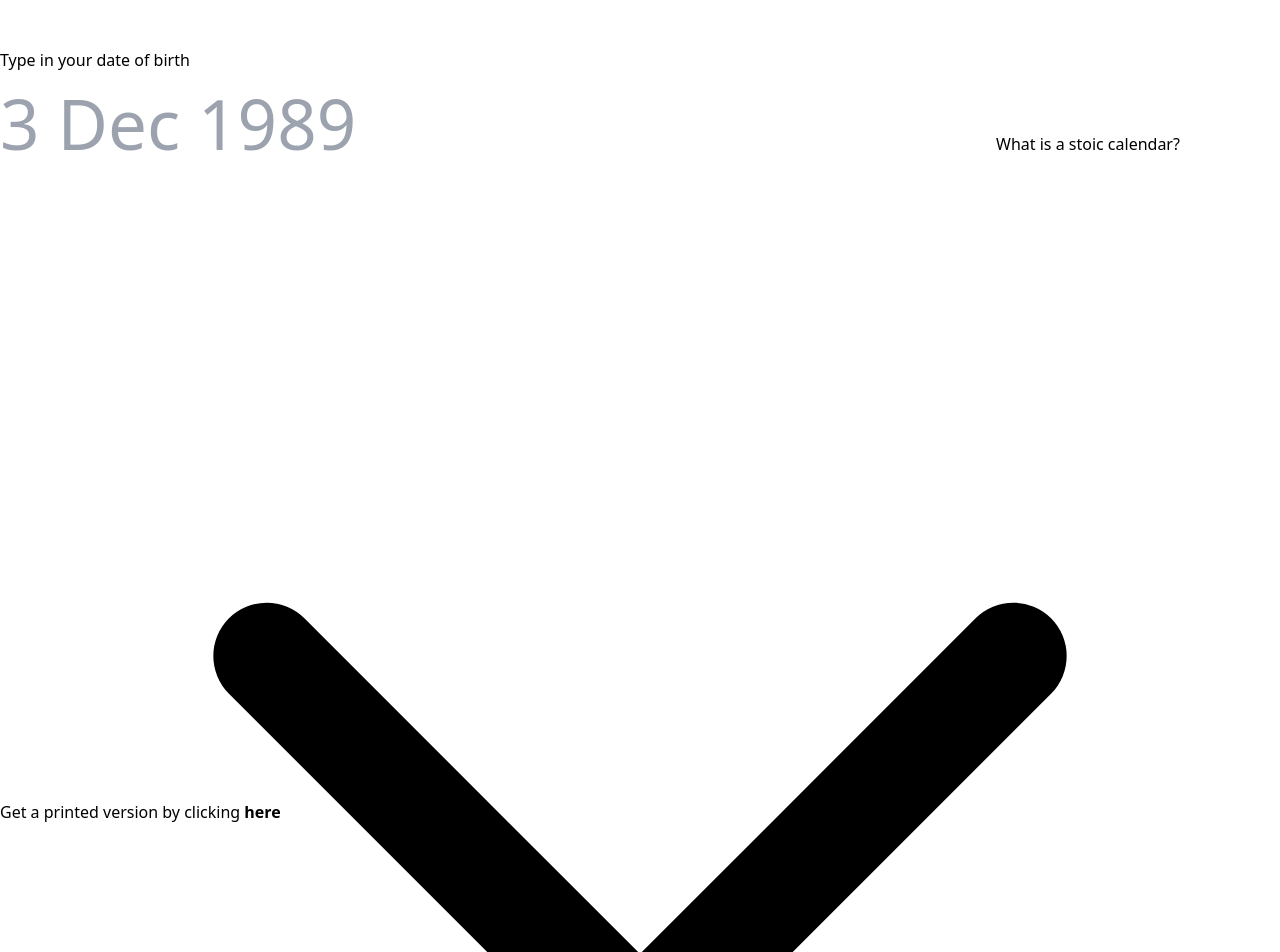
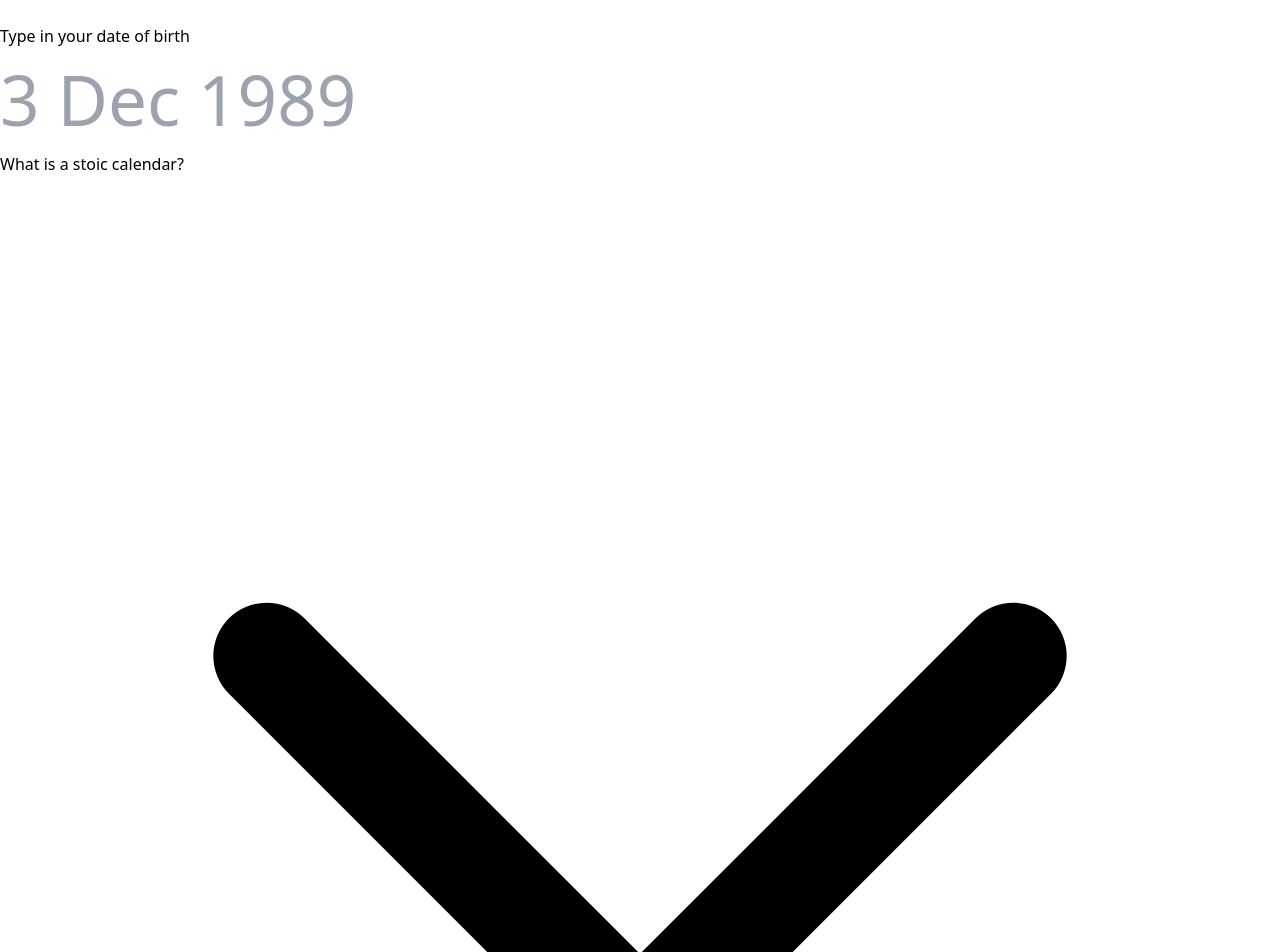
Before and after one commit to MrSunshyne/stoic-calendar, a Vue app: page / in a window 1280 px wide. Shown: the top 952 px of the page. Built offline with nearby package versions, Linux system fonts and the light colour scheme; what @tailwindcss/ui would draw is missing.

Commit message:
keyboard controls

```diff
--- a/src/components/DateSelection.vue
+++ b/src/components/DateSelection.vue
@@ -1,8 +1,5 @@
 <template>
   <div id="start" class="date-selection grid place-items-center container mx-auto print:hidden">
-    <div>
-      &nbsp;
-    </div>
     <div class="flex flex-col justify-center">
       <div class="flex flex-col gap-3 justify-center text-center ">
         <div class="text-center uppercase tracking-widest text-lg text-gray-400 flex items-center justify-center gap-2">
@@ -22,19 +19,26 @@
         </div>
         <div class="text-5xl font-serif">
           <!-- {{ getDob }} -->
-          <input v-if="hideDatepicker" type="text" v-model="temporaryAge" placeholder="3 Dec 1989" class="w-full date-text text-center border-b" />
+          <form @submit.prevent="applyAge()" v-if="hideDatepicker">
+            <input
+              type="text"
+              v-model="temporaryAge"
+              placeholder="3 Dec 1989"
+              class="w-full date-text text-center border-b focus:outline-none focus:border-black"
+            />
+          </form>
           <div class="" v-else>
             <birth-datepicker class="w-full" v-model="getAge" :inline="true" />
           </div>
           <router-link :to="{ name: 'about' }" class="text-lg py-4 text-black  hover:text-gray-500 tracking-wider">What is a stoic calendar?</router-link>
         </div>
       </div>
+      <a @click="applyAge()" class="go-to-viz text-center grid place-items-center relative" href="#viz">
+        <svg class="w-12 h-12" fill="none" stroke="black" viewBox="0 0 24 24" xmlns="http://www.w3.org/2000/svg">
+          <path stroke-linecap="round" stroke-linejoin="round" stroke-width="2" d="M19 9l-7 7-7-7"></path>
+        </svg>
+      </a>
     </div>
-    <a @click="applyAge()" class="go-to-viz text-center grid place-items-center relative" href="#viz">
-      <svg class="w-12 h-12" fill="none" stroke="black" viewBox="0 0 24 24" xmlns="http://www.w3.org/2000/svg">
-        <path stroke-linecap="round" stroke-linejoin="round" stroke-width="2" d="M19 9l-7 7-7-7"></path>
-      </svg>
-    </a>
   </div>
 </template>
 
--- a/src/components/StoicVisualizer.vue
+++ b/src/components/StoicVisualizer.vue
@@ -24,11 +24,11 @@
           <path stroke-linecap="round" stroke-linejoin="round" stroke-width="2" d="M5 15l7-7 7 7"></path>
         </svg>
       </a>
-    </div>
-    <div class="text-center py-10 print:hidden">
-      <p>
-        Get a printed version by clicking <a class="cursor-pointer" onClick="window.print()"><strong>here</strong></a>
-      </p>
+      <div class="text-center py-10 print:hidden">
+        <p>
+          Get a printed version by clicking <a class="cursor-pointer" onClick="window.print()"><strong>here</strong></a>
+        </p>
+      </div>
     </div>
     <!-- <div v-else>
       pick date pls
--- a/tailwind.config.js
+++ b/tailwind.config.js
@@ -11,6 +11,9 @@ module.exports = {
       },
     },
   },
-  variants: {},
+  variants: {
+    borderColor: ["responsive", "hover", "focus"],
+    borderWidth: ["responsive", "hover", "focus"],
+  },
   plugins: [require("@tailwindcss/ui")],
 };
```
